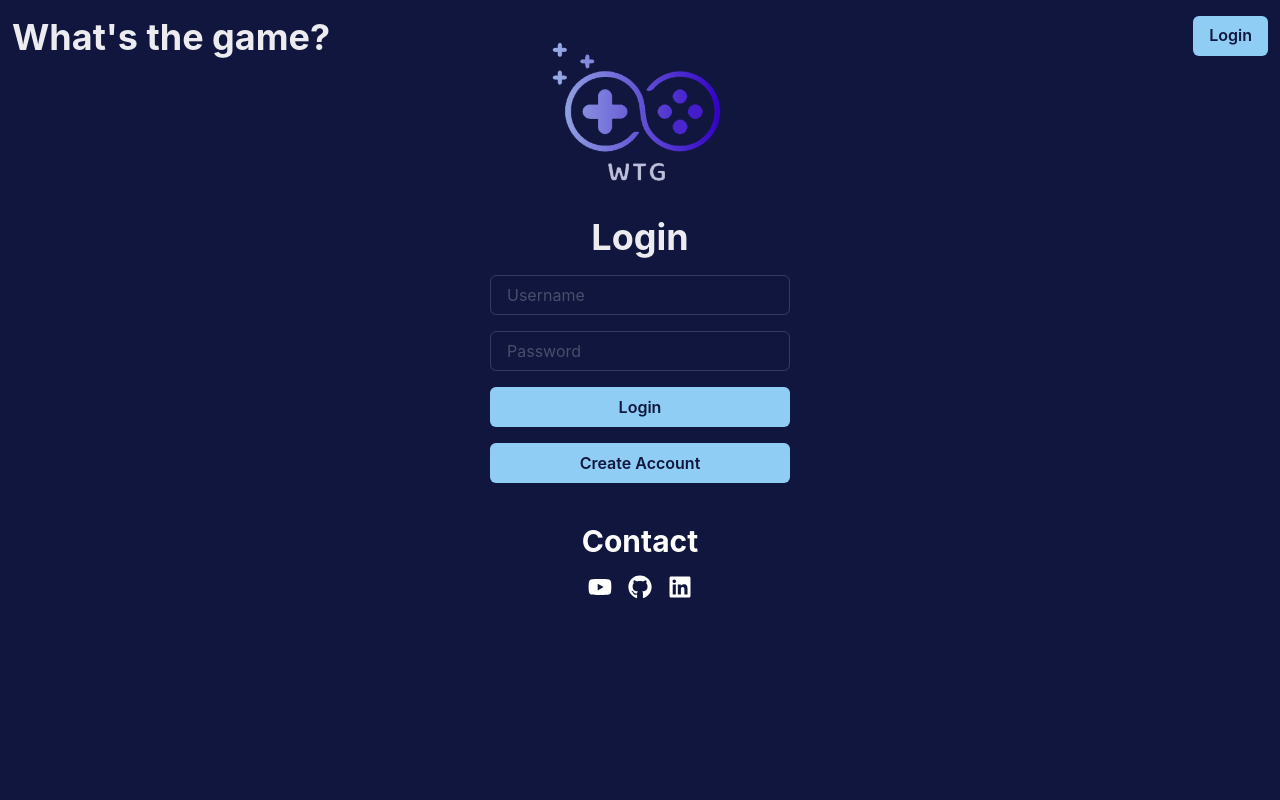
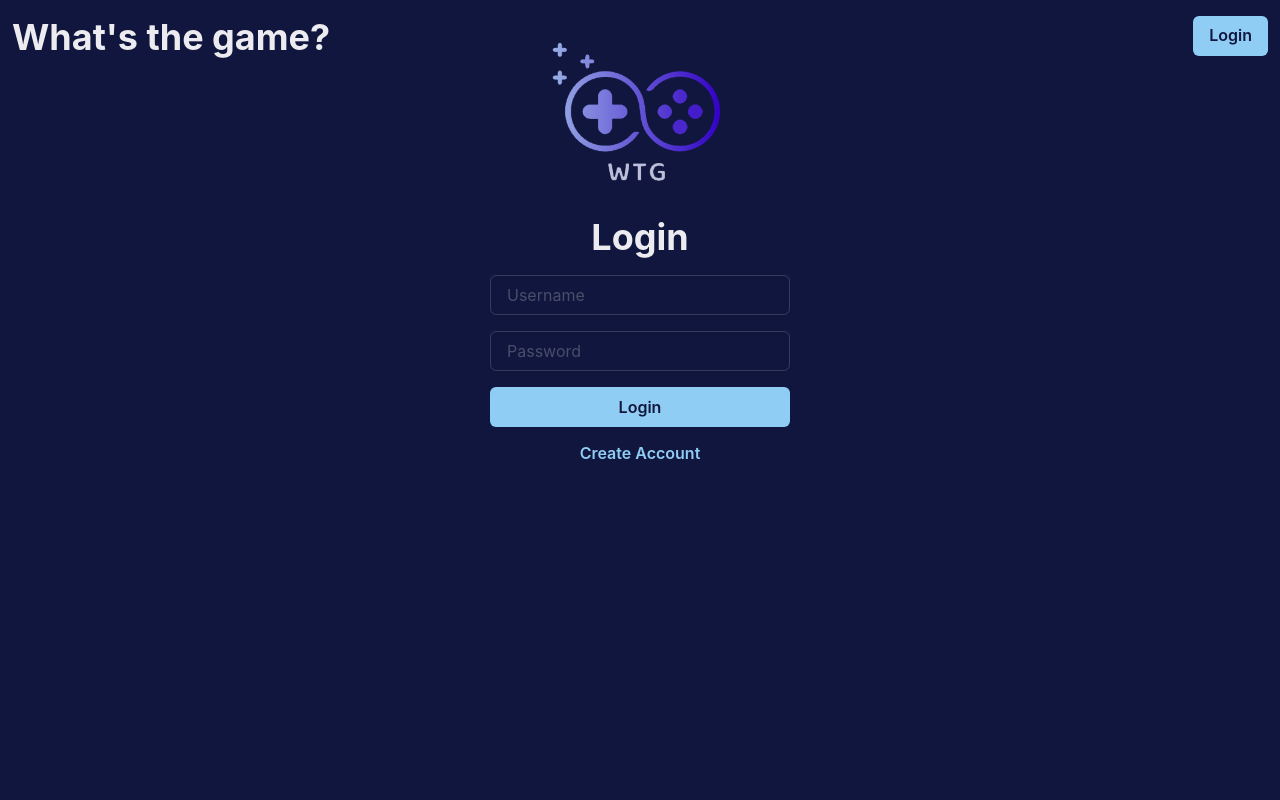
Before and after one commit to thomasborde94/WTG, a React (Vite) app: page /login in a window 1280 px wide. Shown: the top 800 px of the page. Built offline with nearby package versions, Linux system fonts and the light colour scheme; no server answers.

Commit message:
Cleaned create account and login pages

```diff
--- a/src/pages/CreateAccountPage.tsx
+++ b/src/pages/CreateAccountPage.tsx
@@ -1,14 +1,26 @@
 import { Box, Heading, Input, Button, Stack } from "@chakra-ui/react";
+import { Link as RouterLink } from "react-router-dom";
 
 const CreateAccountPage = () => {
   return (
-    <Box display="flex" justifyContent="center">
+    <Box display="flex" justifyContent="center" minHeight="100vh">
       <Stack spacing={4} width="300px">
         <Heading textAlign="center">Create Account</Heading>
         <Input placeholder="Username" />
         <Input type="password" placeholder="Password" />
         <Input type="password" placeholder="Confirm Password" />
-        <Button colorScheme="blue">Create Account</Button>
+        <Button colorScheme="blue" width="100%">
+          Create Account
+        </Button>
+        <Button
+          as={RouterLink}
+          to="/login"
+          colorScheme="blue"
+          variant="link"
+          width="100%"
+        >
+          Already have an account ? Login
+        </Button>
       </Stack>
     </Box>
   );
--- a/src/pages/LoginPage.tsx
+++ b/src/pages/LoginPage.tsx
@@ -3,13 +3,21 @@
 
 const LoginPage = () => {
   return (
-    <Box display="flex" justifyContent="center">
+    <Box display="flex" justifyContent="center" minHeight="100vh">
       <Stack spacing={4} width="300px">
         <Heading textAlign="center">Login</Heading>
         <Input placeholder="Username" />
         <Input type="password" placeholder="Password" />
-        <Button colorScheme="blue">Login</Button>
-        <Button as={RouterLink} to="/create-account" colorScheme="blue">
+        <Button colorScheme="blue" width="100%">
+          Login
+        </Button>
+        <Button
+          as={RouterLink}
+          to="/create-account"
+          colorScheme="blue"
+          variant="link"
+          width="100%"
+        >
           Create Account
         </Button>
       </Stack>
```
